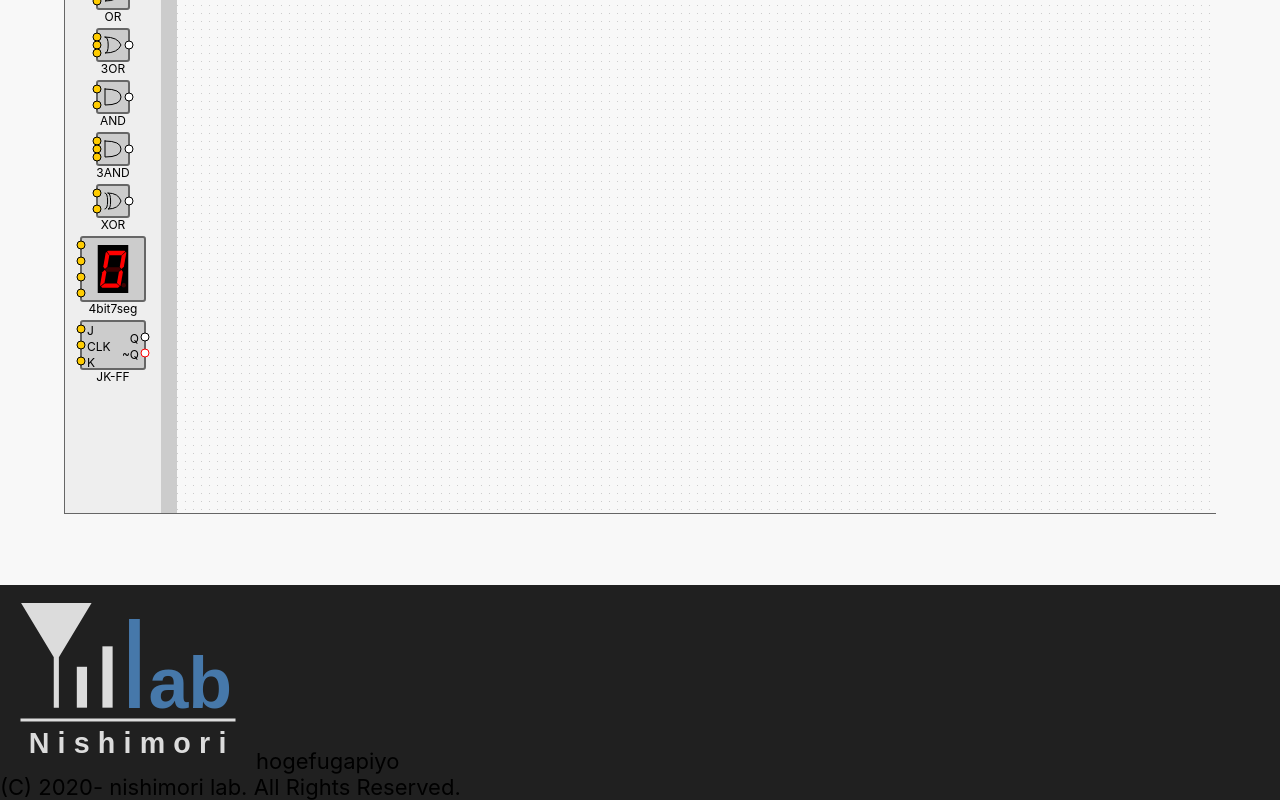
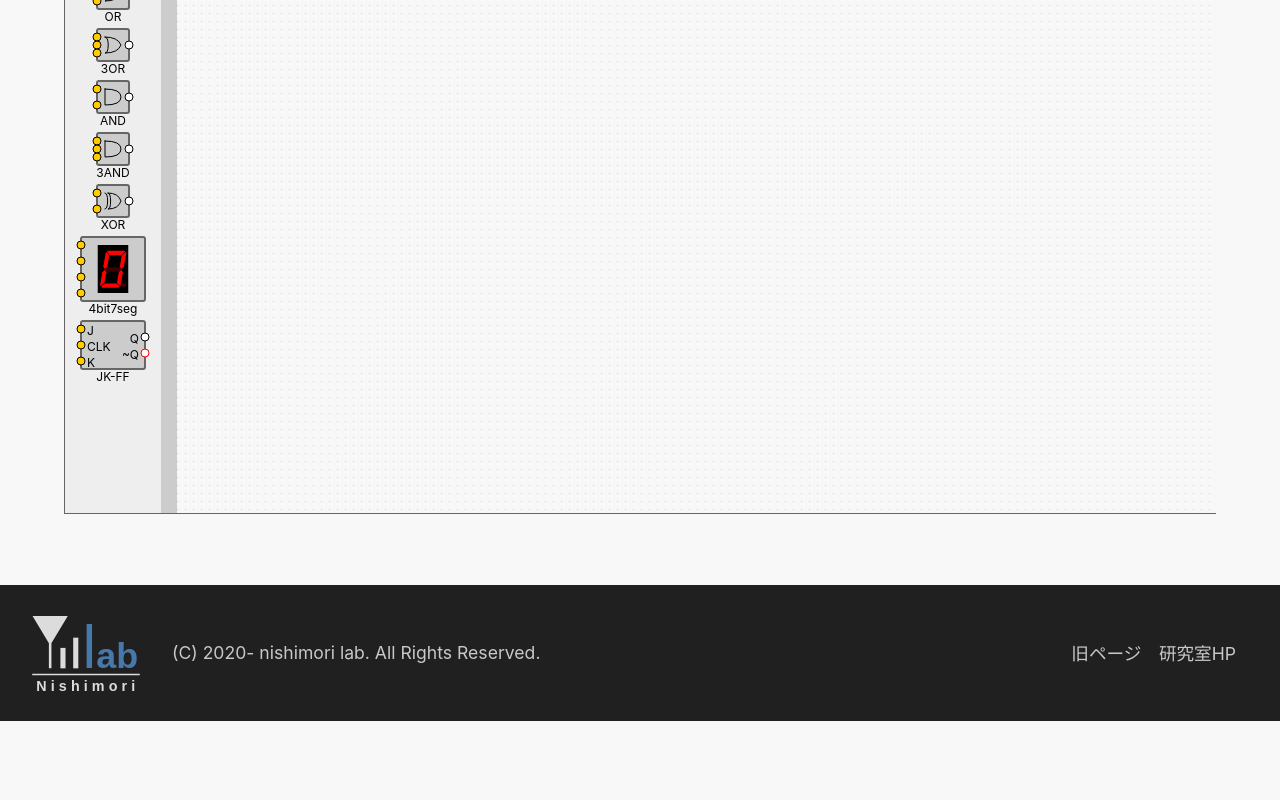
Before and after one commit to haru1843/circuit-simulation-app, a React (Create React App) app: page /circuit-simulation-app/work2 in a window 1280 px wide. Shown: the part 1367-2167 px from the top of the page. After the commit the page ends 2088 px from the top, so only its background shows below. Built offline with nearby package versions, Linux system fonts and the light colour scheme.

Commit message:
update: footer compleate

```diff
--- a/src/views/components/footer.js
+++ b/src/views/components/footer.js
@@ -3,47 +3,75 @@ import React from "react";
 
 import styled from "styled-components";
 
-import AppBar from "@material-ui/core/AppBar";
-import Toolbar from "@material-ui/core/Toolbar";
-import { createMuiTheme, ThemeProvider } from "@material-ui/core/styles";
-
-const theme = createMuiTheme({
-  palette: {
-    primary: {
-      light: "#303030",
-      main: "#202020",
-      dark: "#101010",
-      contrastText: "#fff",
-    },
-  },
-});
-
 const FooterrDiv = styled.div`
   z-index: 99999;
 
+  display: flex;
+  align-items: center;
+
   background-color: rgb(32, 32, 32);
+  color: rgb(200, 200, 200);
+  font-size: 0.8rem;
 
   img.lab-logo {
-    width: 20%;
+    width: 10%;
+    margin: 1rem;
+  }
+
+  span {
+    display: inline-block;
+
+    /* position: absolute;
+    top: 50%;
+    transform: translateY(-50%);
+    -webkit-transform: translateY(-50%); */
+
+    &.righting {
+    }
+    &.link-container {
+      margin-left: auto;
+      margin-right: 2rem;
+
+      a {
+        margin-left: 1em;
+        text-decoration: none;
+        color: rgb(200, 200, 200);
+
+        &:hover {
+          color: rgb(230, 230, 230);
+        }
+      }
+    }
   }
 `;
 
 function Footer(props) {
   return (
     <FooterrDiv>
-      <div>
       <img
         className="lab-logo"
         src={`${process.env.PUBLIC_URL}/footer/lab_logo.svg`}
         alt="デバイスの画像"
       ></img>
-        <span>
-          <span>hoge</span>
-          <span>fuga</span>
-          <span>piyo</span>
+      <span className="righting">
+        {"(C) 2020- nishimori lab. All Rights Reserved."}
       </span>
-      </div>
-      <div>{"(C) 2020- nishimori lab. All Rights Reserved."}</div>
+      <span className="link-container">
+        <a
+          target="_blank"
+          rel="noopener noreferrer"
+          href="https://haru1843.github.io/simulate_circuit/"
+        >
+          旧ページ
+        </a>
+        <a
+          target="_blank"
+          rel="noopener noreferrer"
+          href="https://nu-nishimori-lab.netlify.app/"
+        >
+          研究室HP
+        </a>
+      </span>
     </FooterrDiv>
   );
 }
```
Lines whose indentation alone changed are shown as unchanged.
